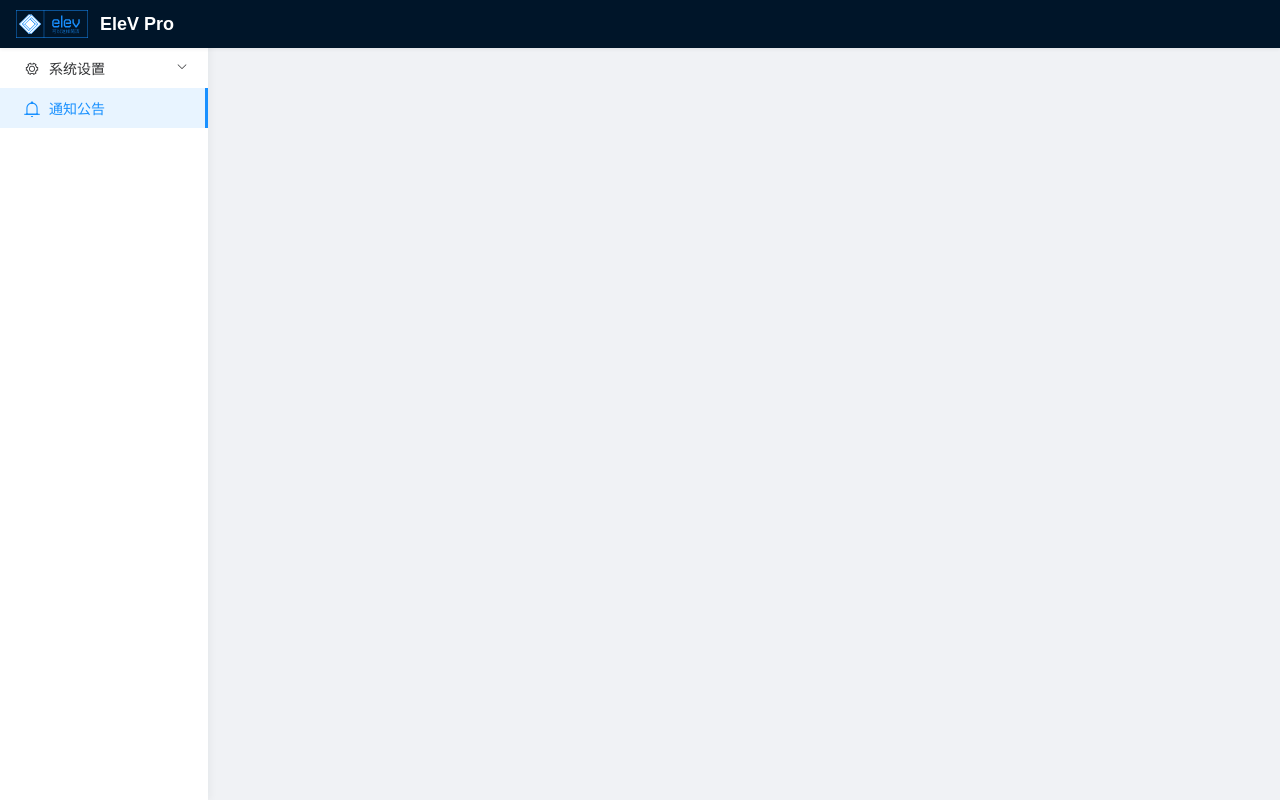
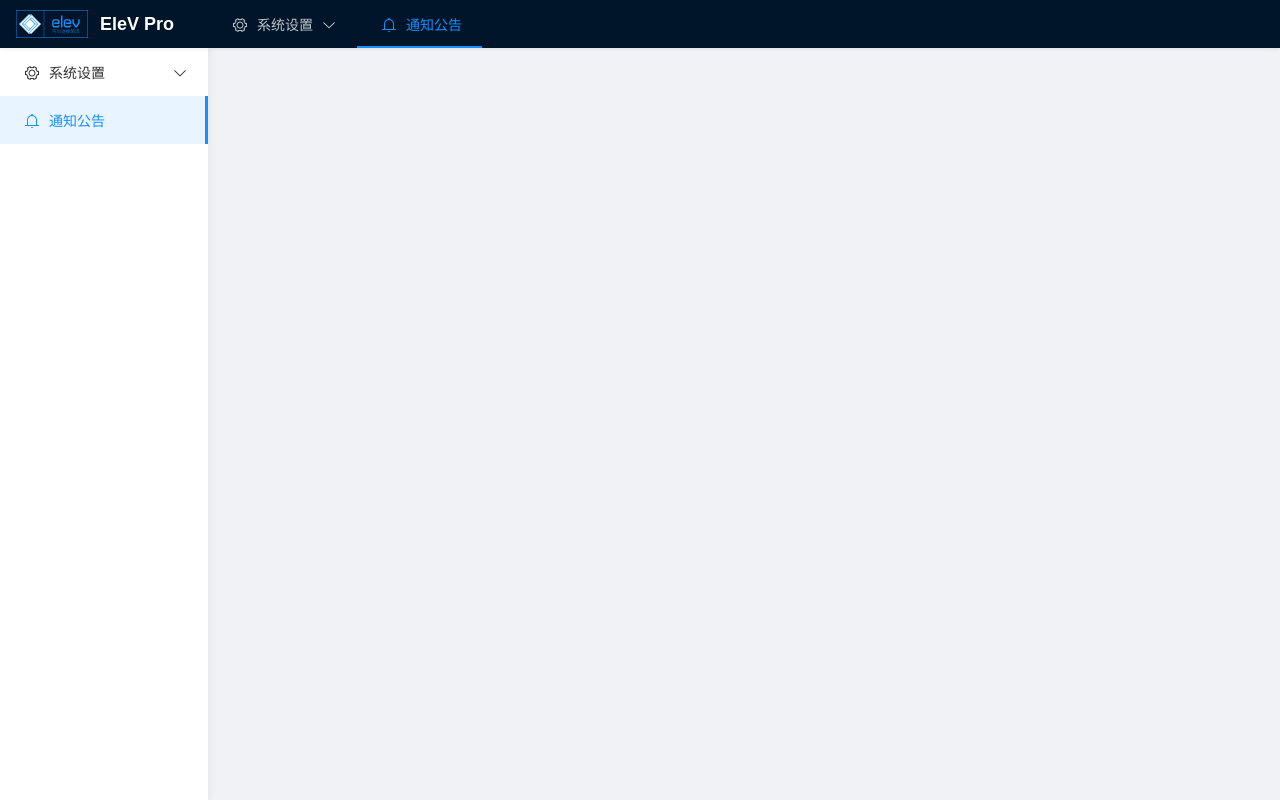
Before and after one commit to dingyumeng/elev, a Vue app: page / in a window 1280 px wide. Built offline with nearby package versions, Linux system fonts and the light colour scheme.

Commit message:
feat: 在 header 中添加菜单

```diff
--- a/src/assets/element-overwrite/el-menu.scss
+++ b/src/assets/element-overwrite/el-menu.scss
@@ -1,14 +1,28 @@
 @import '../theme.scss';
 
 $menu-height: 40px;
+$horizontal-menu-height: 48px;
 
-.el-menu {
-  border-right: none;
+/** 纵向菜单样式覆盖 */
+%el-icon-size {
+  i,
+  [class^="el-icon-"] {
+    color: inherit;
+    font-size: 1rem;
+    vertical-align: -0.125rem;
+  }
 }
 
+%el-menu-item-height {
+  height: $horizontal-menu-height;
+  line-height: $horizontal-menu-height;
+}
+
+.el-menu-sider {
+  border-right: none;
+
   .el-menu-item {
-  height: $menu-height;
-  line-height: $menu-height;
+    @extend %el-menu-item-height;
 
     &::after {
       position: absolute;
@@ -19,36 +33,46 @@ $menu-height: 40px;
       content: "";
       transform: scaleY(.0001);
       border-right: 3px solid $--color-primary;
-    transition: all .15s cubic-bezier(.215,.61,.355,1);
-  }
+      transition: all .15s cubic-bezier(0.215, 0.61, 0.355, 1);
     }
 
-.el-menu-item.is-active {
+    @extend %el-icon-size;
+
+    &.is-active {
       background-color: $--color-primary-light-9;
 
       &::after {
         opacity: 1;
         transform: scaleY(1);
-    transition: all .15s cubic-bezier(.645,.045,.355,1);
+        transition: all .15s cubic-bezier(0.645, 0.045, 0.355, 1);
+      }
     }
   }
 
   .el-submenu {
+    .el-submenu__title {
+      @extend %el-menu-item-height;
+      @extend %el-icon-size;
+    }
+
     .el-menu-item {
-    height: $menu-height;
-    line-height: $menu-height;
+      @extend %el-menu-item-height;
+    }
   }
 }
 
+/** 横向并且在分割模式下的菜单样式覆盖 */
+.el-menu--horizontal {
+  > .el-submenu {
     .el-submenu__title {
-  height: $menu-height;
-  line-height: $menu-height;
-
-  i {
-    color: $--color-text-primary;
+      @extend %el-icon-size;
+      @extend %el-menu-item-height;
+    }
   }
 
-  [class^="el-icon-"] {
-    font-size: 1em;
+  > .el-menu-item {
+    border: none;
+    @extend %el-icon-size;
+    @extend %el-menu-item-height;
   }
 }
--- a/src/layout/components/Header.vue
+++ b/src/layout/components/Header.vue
@@ -2,6 +2,34 @@
   <header class="layout-header layout-fixed-header">
     <div class="layout-header-container">
       <Logo />
+      <div class="layout-header-center">
+        <ElMenu
+          default-active="2"
+          mode="horizontal"
+          text-color="#ffffffbf"
+          background-color="#001529"
+          active-text-color="#1890ff"
+        >
+          <ElSubmenu index="1">
+            <template slot="title">
+              <i class="el-icon-setting"></i>
+              <span slot="title">系统设置</span>
+            </template>
+            <ElMenuItem index="1-1">
+              <template slot="title">
+                <i class="el-icon-menu"></i>
+                <span slot="title">菜单管理</span>
+              </template>
+            </ElMenuItem>
+          </ElSubmenu>
+          <ElMenuItem index="2">
+            <template slot="title">
+              <i class="el-icon-bell"></i>
+              <span slot="title">通知公告</span>
+            </template>
+          </ElMenuItem>
+        </ElMenu>
+      </div>
     </div>
   </header>
 </template>
```
Lines whose indentation alone changed are shown as unchanged.
